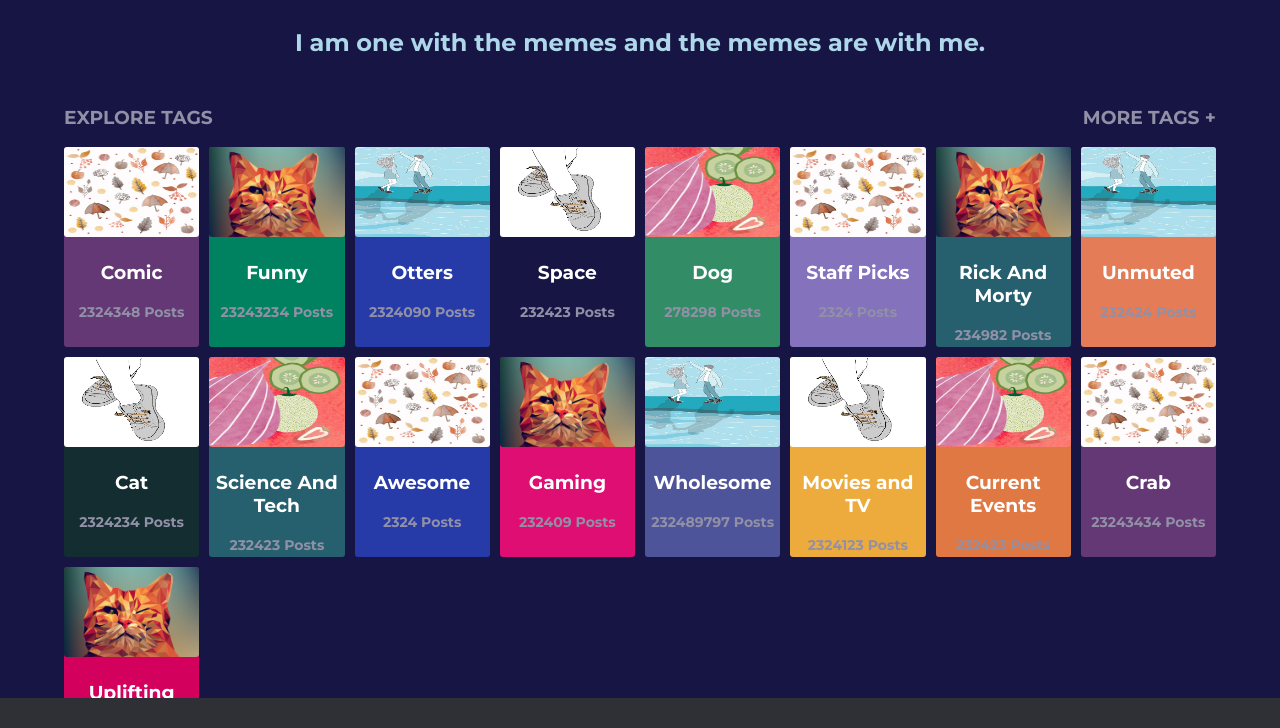
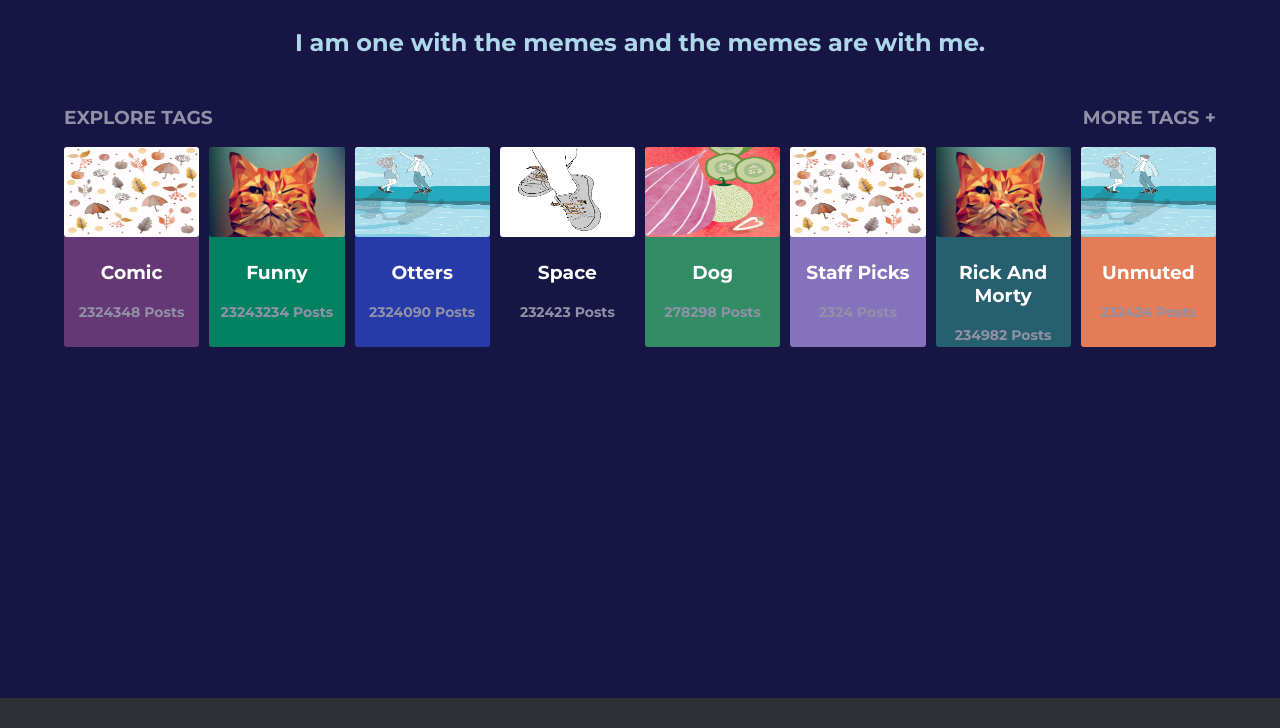
Before and after one commit to queuing4oranges/website-clone, a website: page src/index.html in a window 1280 px wide. Shown: the part 72-800 px from the top of the page. Drawn offline with nearby package versions, Linux system fonts and the light colour scheme; files that its build step writes are made by us from their sources.

Commit message:
functions for tags

```diff
--- a/src/index.html
+++ b/src/index.html
@@ -59,7 +59,7 @@
         <div class="tags__container">
           <div class="tags__cont-top">
             <h3 class="tags-title">EXPLORE TAGS</h3>
-            <h3 class="tags-title">MORE TAGS +</h3>
+            <h3 onclick="showAll" class="tags-title more">MORE TAGS +</h3>
           </div>
 
           <div class="tags__cont-bottom">
--- a/src/js/script.js
+++ b/src/js/script.js
@@ -122,7 +122,37 @@ const tags = [
 
 ]
 
-tags.forEach((tag) => {
+function showOneLine() {
+for (i=0; i<8; i++) {
+    let tag = tags[i];
+    console.log(tag)
+
+let oneTag = document.querySelector(".one-tag");
+let cont = document.createElement("div");
+cont.classList.add("tag-cont")
+cont.style.backgroundColor = `${tag.color}`;
+oneTag.appendChild(cont)
+
+let image = document.createElement("img");
+    image.setAttribute("src", tag.pic);
+    image.classList.add("tag-pic");
+    cont.appendChild(image);
+
+let tagTitle = document.createElement("h3");
+    tagTitle.classList.add("tag-title");
+    tagTitle.textContent=tag.title;
+    cont.appendChild(tagTitle);
+
+let tagPosts = document.createElement("p")
+    tagPosts.classList.add("tag-text")
+    tagPosts.textContent=tag.posts;
+    cont.appendChild(tagPosts);
+}
+}
+showOneLine();
+
+function showAll() {
+    tags.forEach((tag) => {
 
 let oneTag = document.querySelector(".one-tag");
 let cont = document.createElement("div");
@@ -146,3 +176,7 @@ let tagPosts = document.createElement("p")
     cont.appendChild(tagPosts);
 
 })
+}
+
+let tagTitle = document.querySelector(".more");
+tagTitle.addEventListener("click", showAll);
```
